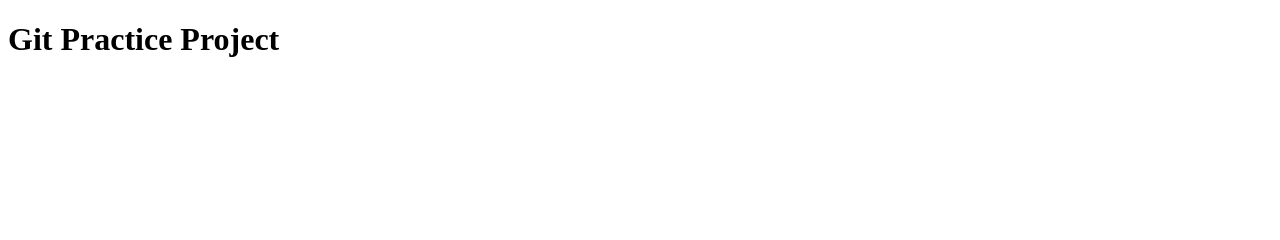
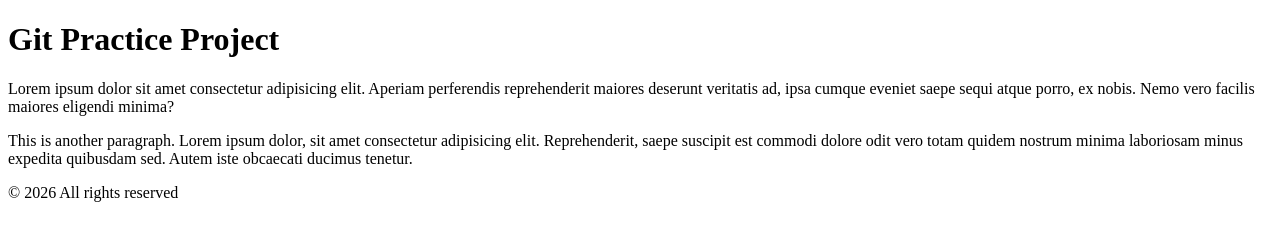
Before and after one commit to Hasebul47/Git-Practice-Project, a plain HTML site: page Index.html in a window 1280 px wide. Drawn offline with Linux system fonts and the light colour scheme.

Commit message:
Footer part add

```diff
--- a/Index.html
+++ b/Index.html
@@ -7,5 +7,21 @@
   </head>
   <body>
     <h1>Git Practice Project</h1>
+
+    <p>
+      Lorem ipsum dolor sit amet consectetur adipisicing elit. Aperiam
+      perferendis reprehenderit maiores deserunt veritatis ad, ipsa cumque
+      eveniet saepe sequi atque porro, ex nobis. Nemo vero facilis maiores
+      eligendi minima?
+    </p>
+
+    <p>
+      This is another paragraph. Lorem ipsum dolor, sit amet consectetur
+      adipisicing elit. Reprehenderit, saepe suscipit est commodi dolore odit
+      vero totam quidem nostrum minima laboriosam minus expedita quibusdam sed.
+      Autem iste obcaecati ducimus tenetur.
+    </p>
+
+    <footer>© 2026 All rights reserved</footer>
   </body>
 </html>
```
